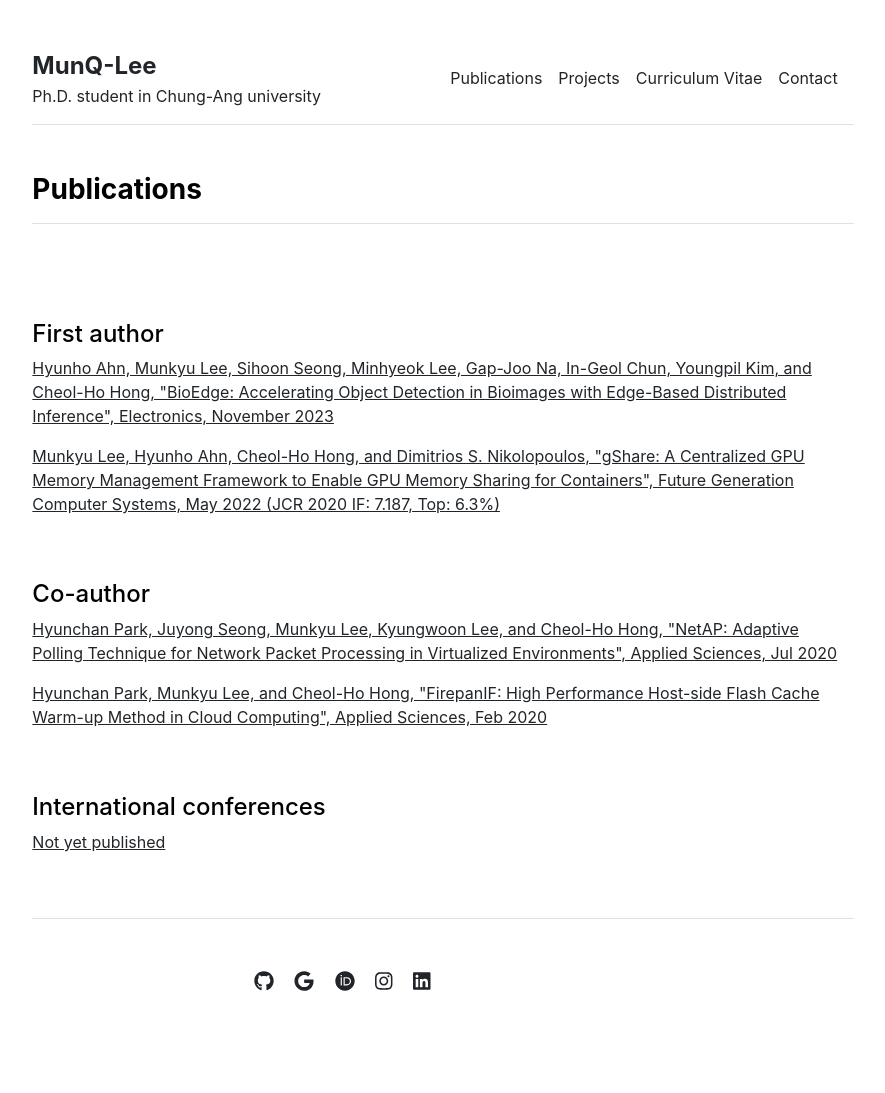
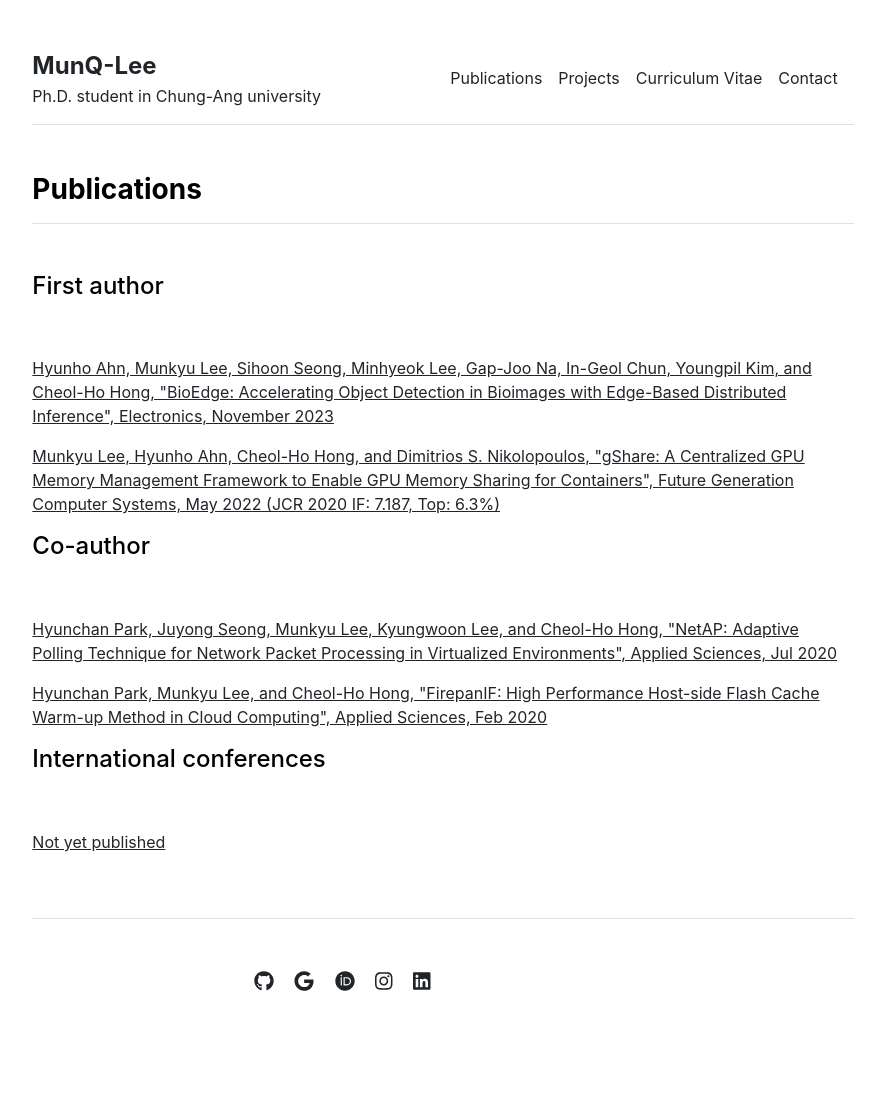
Before and after one commit to hoonySS/hoonySS.github.io, a Jekyll site: the page built from publications.md, in a window 1280 px wide. Shown: the whole page, without its empty margins (197-1082 px from the left). Built offline with Jekyll 4.4.1, drawn with Linux system fonts in a browser that asks for light colours.

Commit message:
20240102

```diff
--- a/_includes/projects.html
+++ b/_includes/projects.html
@@ -1,13 +1,13 @@
 <div class="row g-5 mb-5">
   <div>
     <h3 class="fw-bold border-bottom pb-3 mb-5">Projects</h2>
-    <h4 class="pt-5">Current projects</h3>
+    <h4 class="pb-5">Current projects</h3>
     {% for item in site.data.projects.current %}
       <p class="fw-bold">{{ item.name }}</p>
       <p> &nbsp; &#149; {{ item.institution }}</p>
       <p> &nbsp; &#149; {{ item.date }}</p>
     {% endfor %}
-    <h4 class="pt-5">Past projects</h3>
+    <h4 class="pb-5">Past projects</h3>
     {% for item in site.data.projects.past %}
       <p class="fw-bold">{{ item.name }}</p>
       <p> &nbsp; &#149; {{ item.institution }}</p>
--- a/_includes/publications.html
+++ b/_includes/publications.html
@@ -6,15 +6,15 @@
         <p><a href="{{ item.url }}">{{ item.name }}</a></p>
       {% endfor %}
     {% else %}
-      <h4 class="pt-5">First author</h4>
+      <h4 class="pb-5">First author</h4>
       {% for item in site.data.publications.first %}
         <p><a href="{{ item.url }}">{{ item.name }}</a></p>
       {% endfor %}
-      <h4 class="pt-5">Co-author</h4>
+      <h4 class="pb-5">Co-author</h4>
       {% for item in site.data.publications.coop %}
         <p><a href="{{ item.url }}">{{ item.name }}</a></p>
       {% endfor %}
-      <h4 class="pt-5">International conferences</h4>
+      <h4 class="pb-5">International conferences</h4>
       {% for item in site.data.publications.conferences %}
         <p><a href="{{ item.url }}">{{ item.name }}</a></p>
       {% endfor %}
```
